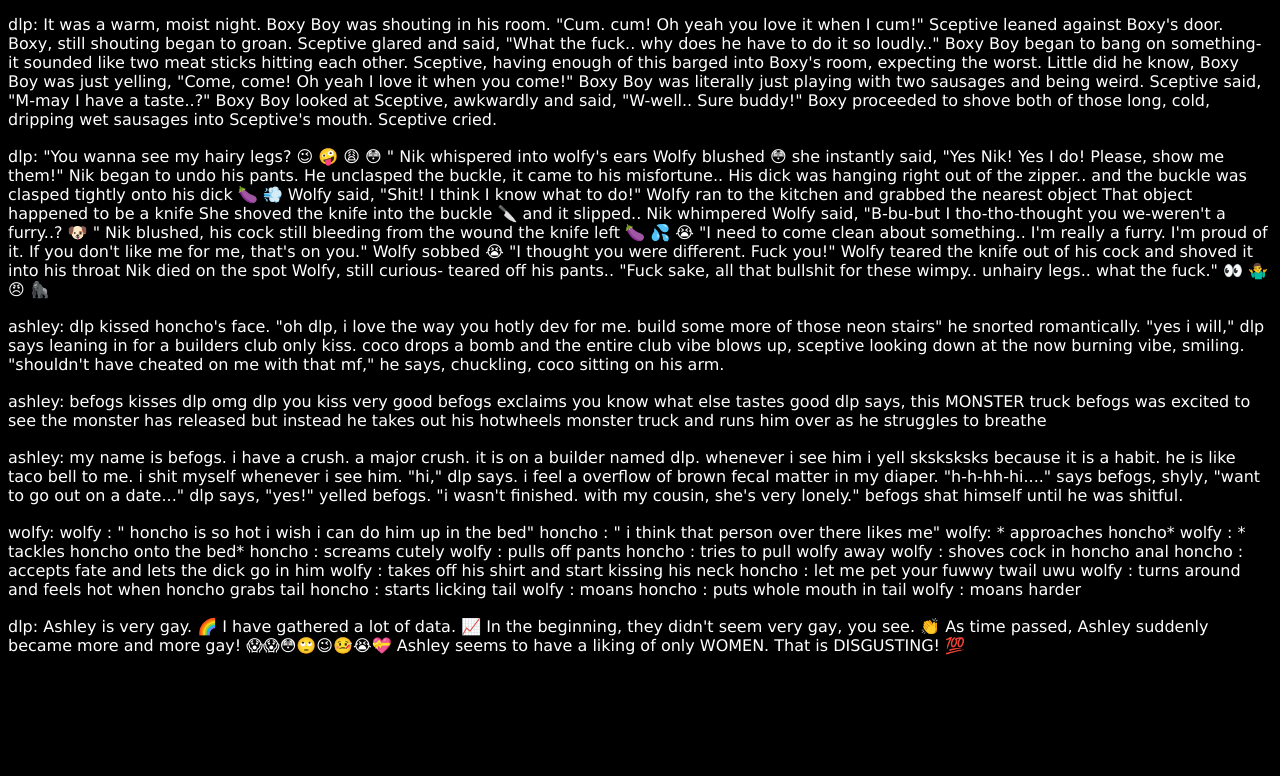
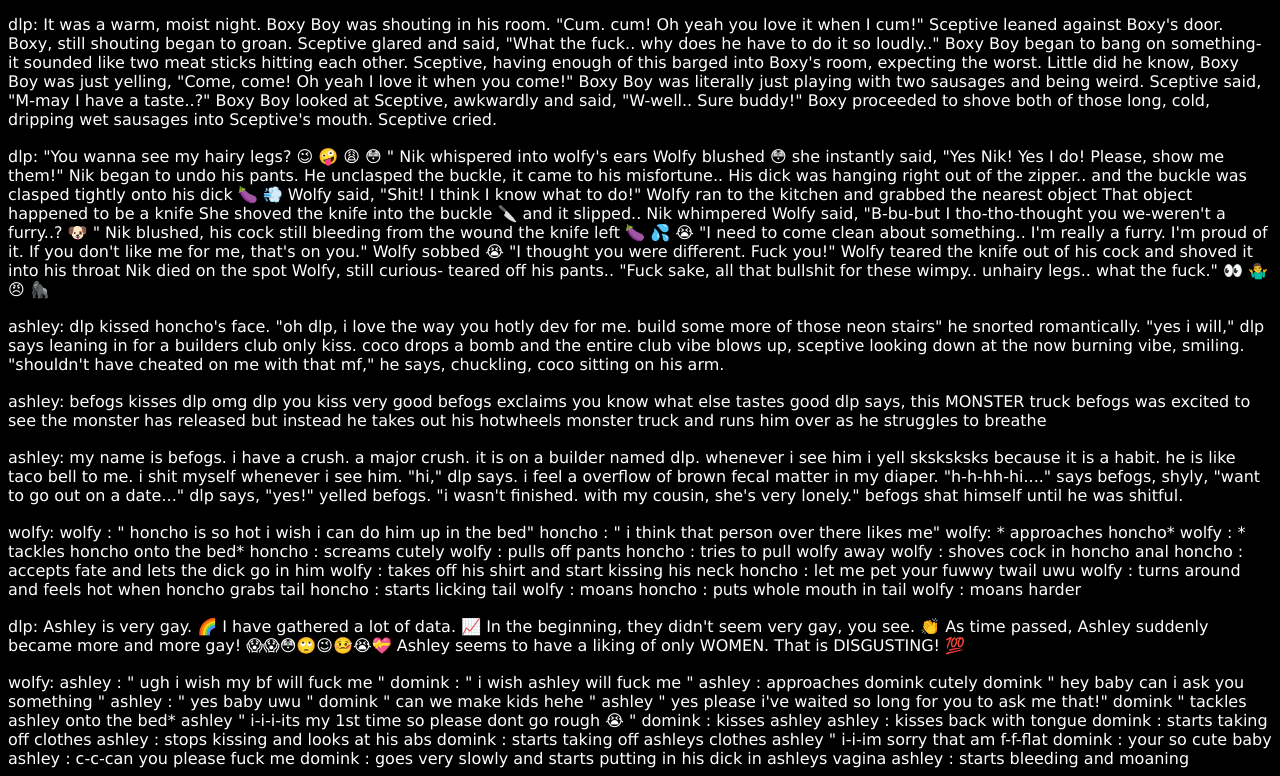
Before and after one commit to SceptiveGithub/Fun, a plain HTML site: page Story.html in a window 1280 px wide. Shown: the part 388-1164 px from the top of the page. Before the commit the page ends 1051 px from the top, so only its background shows below. Drawn offline with nearby package versions, Linux system fonts and the light colour scheme.

Commit message:
Update Story.html

```diff
--- a/Story.html
+++ b/Story.html
@@ -58,6 +58,27 @@ Wolfy, still curious- teared off his pants.. "Fuck sake, all that bullshit for t
 <t style="font-family:verdana;color:white">dlp: Ashley is very gay. 🌈
 I have gathered a lot of data. 📈
 In the beginning, they didn't seem very gay, you see. 👏 As time passed, Ashley suddenly became more and more gay! 😱😱😳🙄😉🤒😭💝 Ashley seems to have a liking of only WOMEN. That is DISGUSTING! 💯</t>
+<br>
+<br>
+<t style="font-family:verdana;color:white">wolfy: ashley : " ugh i wish my bf will fuck me "
+domink : " i wish ashley will fuck me "
+ashley : approaches domink cutely
+domink " hey baby can i ask you something "
+ashley : " yes baby uwu "
+domink " can we make kids hehe "
+ashley " yes please i've waited so long for you to ask me that!"
+domink " tackles ashley onto the bed*
+ashley " i-i-i-its my 1st time so please dont go rough 😭 "
+domink : kisses ashley
+ashley : kisses back with tongue
+domink : starts taking off clothes
+ashley : stops kissing and looks at his abs
+domink : starts taking off ashleys clothes
+ashley " i-i-im sorry that am f-f-flat
+domink : your so cute baby
+ashley : c-c-can you please fuck me
+domink : goes very slowly and starts putting in his dick in ashleys vagina
+ashley : starts bleeding and moaning</t>
 
 <script src="https://ajax.googleapis.com/ajax/libs/jquery/3.5.1/jquery.min.js"></script>
 <script>
```
